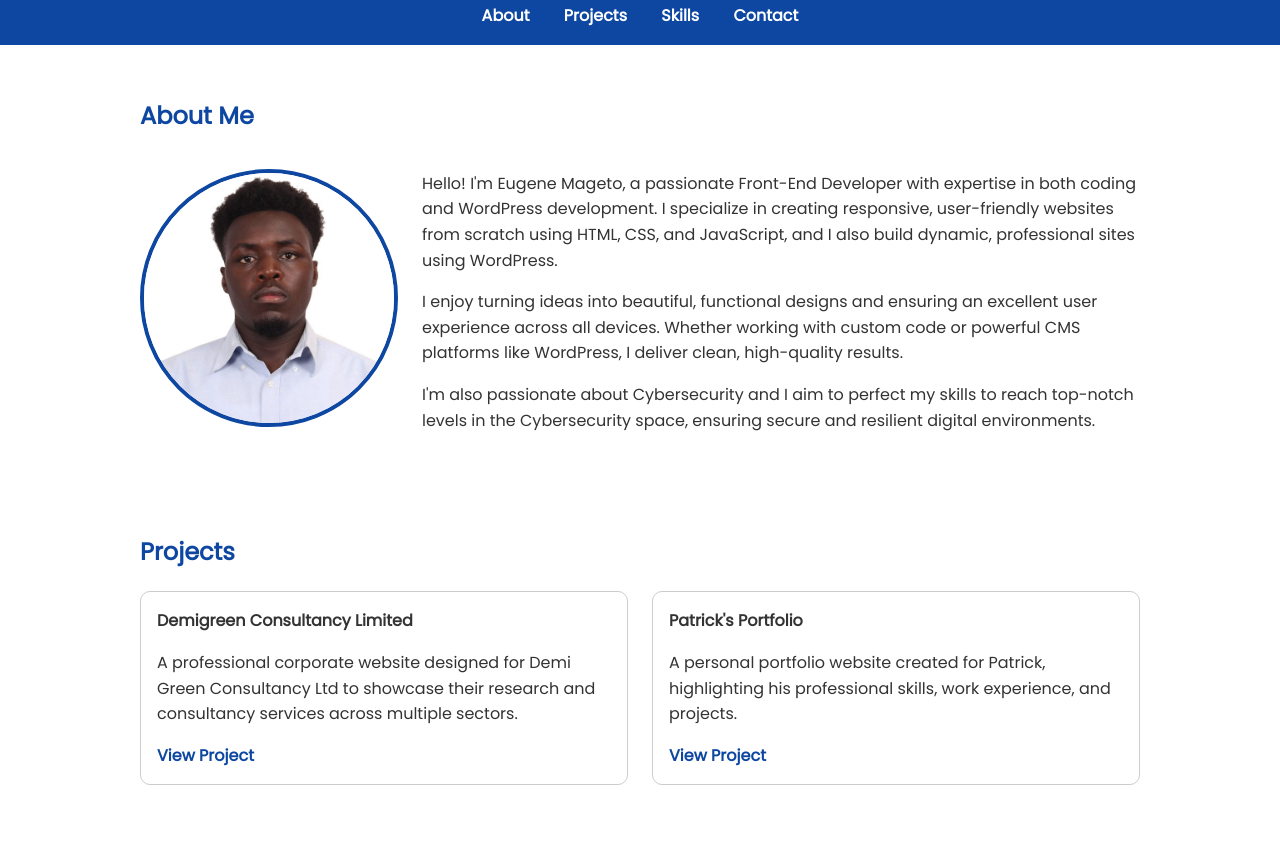
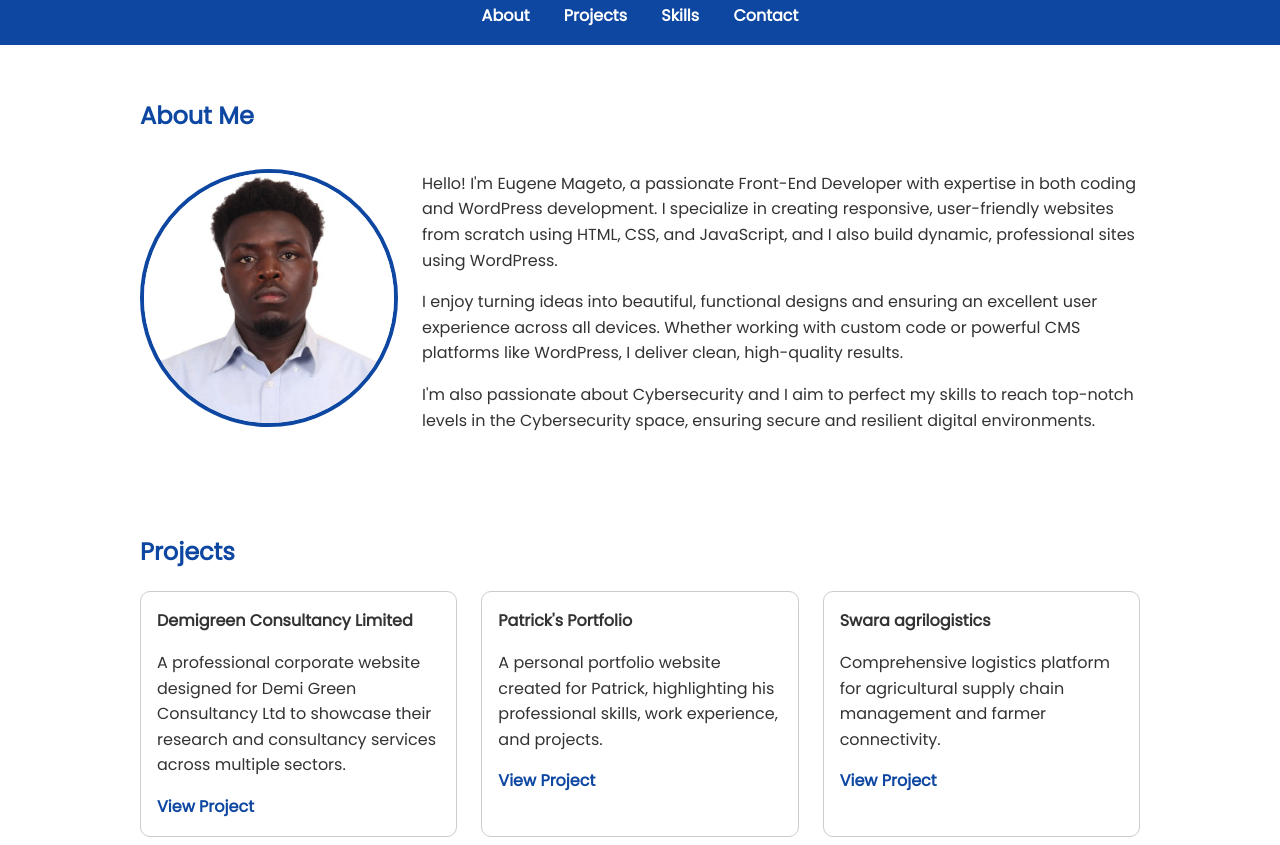
Before and after one commit to Eujoh/Eugene-portfolio, a plain HTML site: page index.html in a window 1280 px wide. Shown: the part 107-952 px from the top of the page. Drawn offline with Linux system fonts and the light colour scheme.

Commit message:
Update index.html

```diff
--- a/index.html
+++ b/index.html
@@ -135,7 +135,12 @@
       <p>A personal portfolio website created for Patrick, highlighting his professional skills, work experience, and projects.</p>
       <a href="https://dev-gichuki-patrick.pantheonsite.io/" target="_blank">View Project</a>
     </div>
-  </div>
+     <div class="project-card">
+      <strong>Swara agrilogistics</strong><br>
+      <p>Comprehensive logistics platform for agricultural supply chain management and farmer connectivity.</p>
+      <a href="https://swaraagrilogistics.co.ke/" target="_blank">View Project</a>
+    </div>
+   </div>
 </section>
 
 <section id="skills">
```
